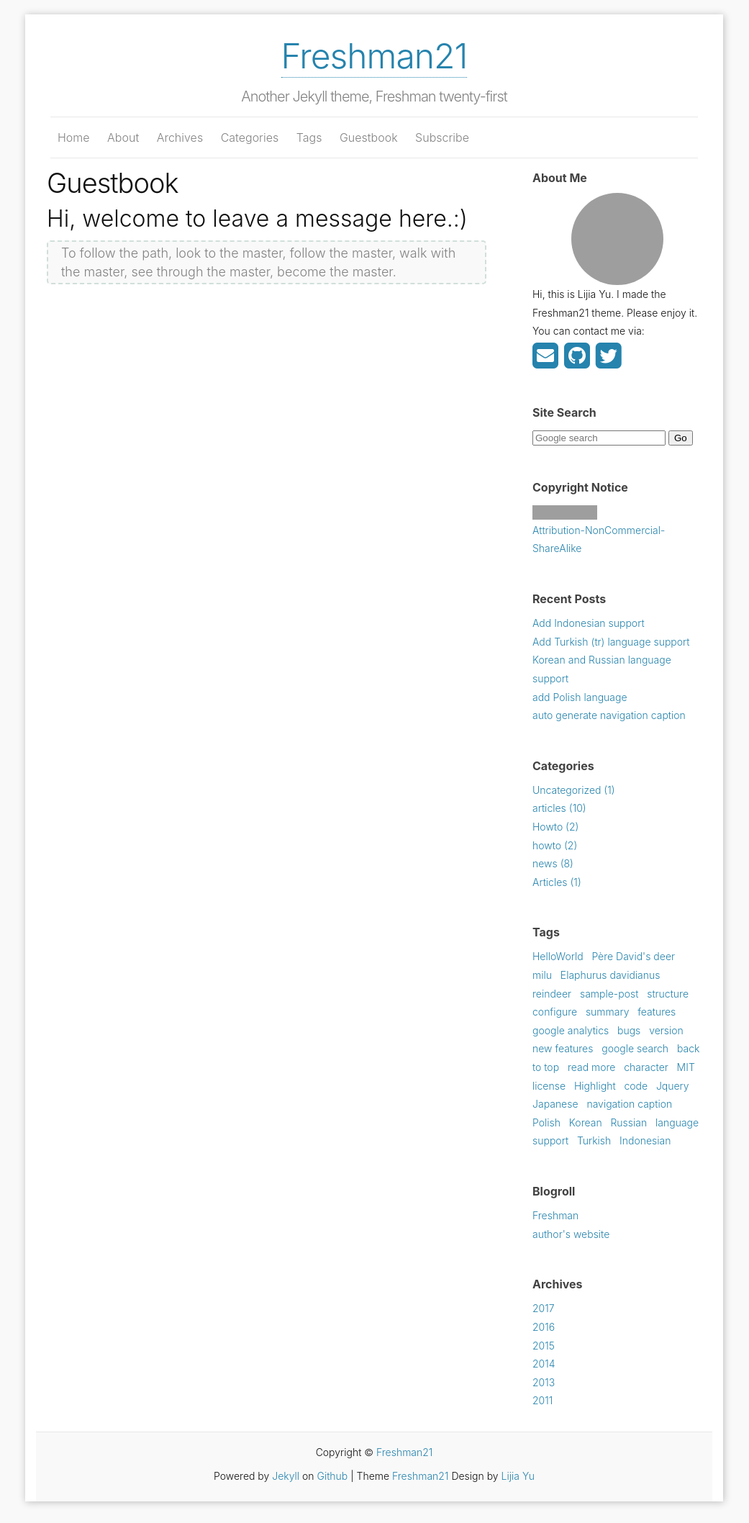
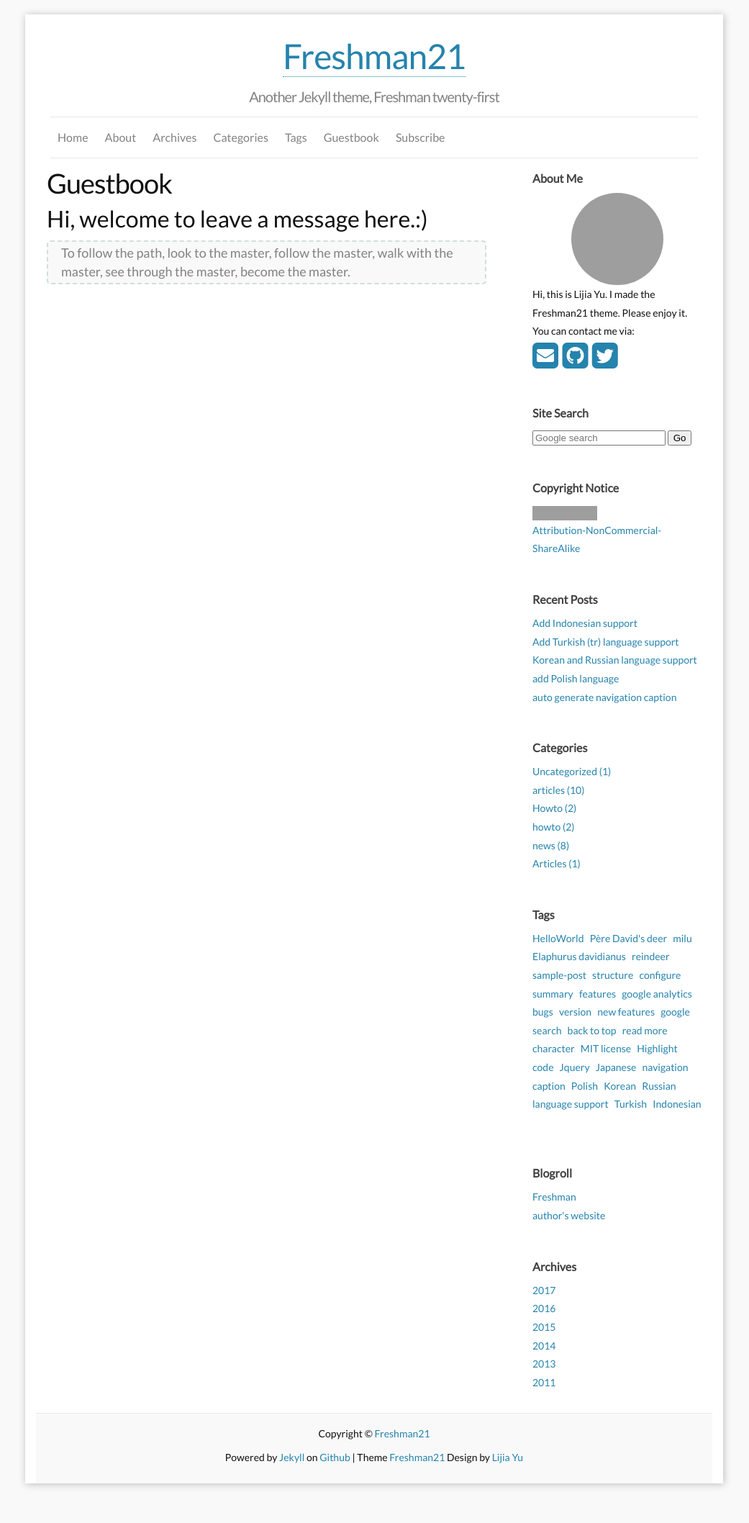
Before and after one commit to yulijia/freshman21, a Jekyll site: the page built from f_guestbook.md, in a window 1280 px wide. Shown: the whole page at 72% size, without its empty margins (120-1161 px from the left). Built offline with Jekyll 4.4.1, drawn with Linux system fonts in a browser that asks for light colours; comment, search, counter and statistics services are not loaded; after the commit the page ends 2091 px from its top, so only the background shows below that; grey boxes are pictures that could not be loaded.

Commit message:
use lato

```diff
--- a/css/main.scss
+++ b/css/main.scss
@@ -6,7 +6,7 @@
 
 
 // Our variables
-$base-font-family: '-apple-system','BlinkMacSystemFont','Helvetica Neue','PingFang SC','Microsoft YaHei','Source Han Sans SC','Noto Sans CJK SC','WenQuanYi Micro Hei','Open Sans', Helvetica, Arial, sans-serif !important;
+$base-font-family: 'Lato', 'Open Sans', Helvetica, Arial, sans-serif !important;
 $base-font-size:   16px;
 $small-font-size:  $base-font-size * 0.875;
 $base-line-height: 1.6em;
@@ -59,5 +59,5 @@ $on-laptop:        800px;
 ;
 
 @import url('http://fonts.googleapis.com/css?family=Open+Sans');
-
+@import url('http://fonts.googleapis.com/css?family=Lato');
 @import url('https://maxcdn.bootstrapcdn.com/font-awesome/4.7.0/css/font-awesome.min.css');
```
